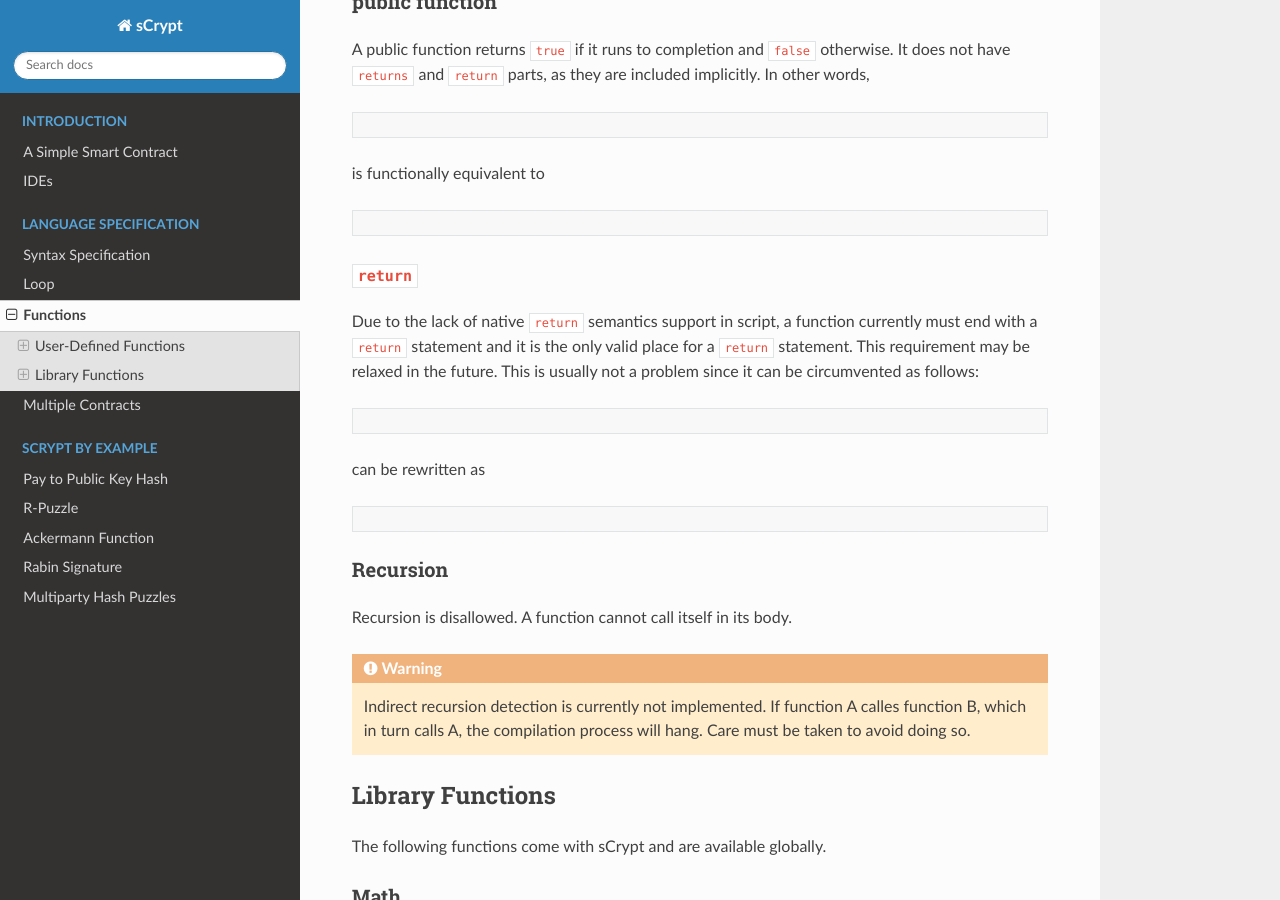
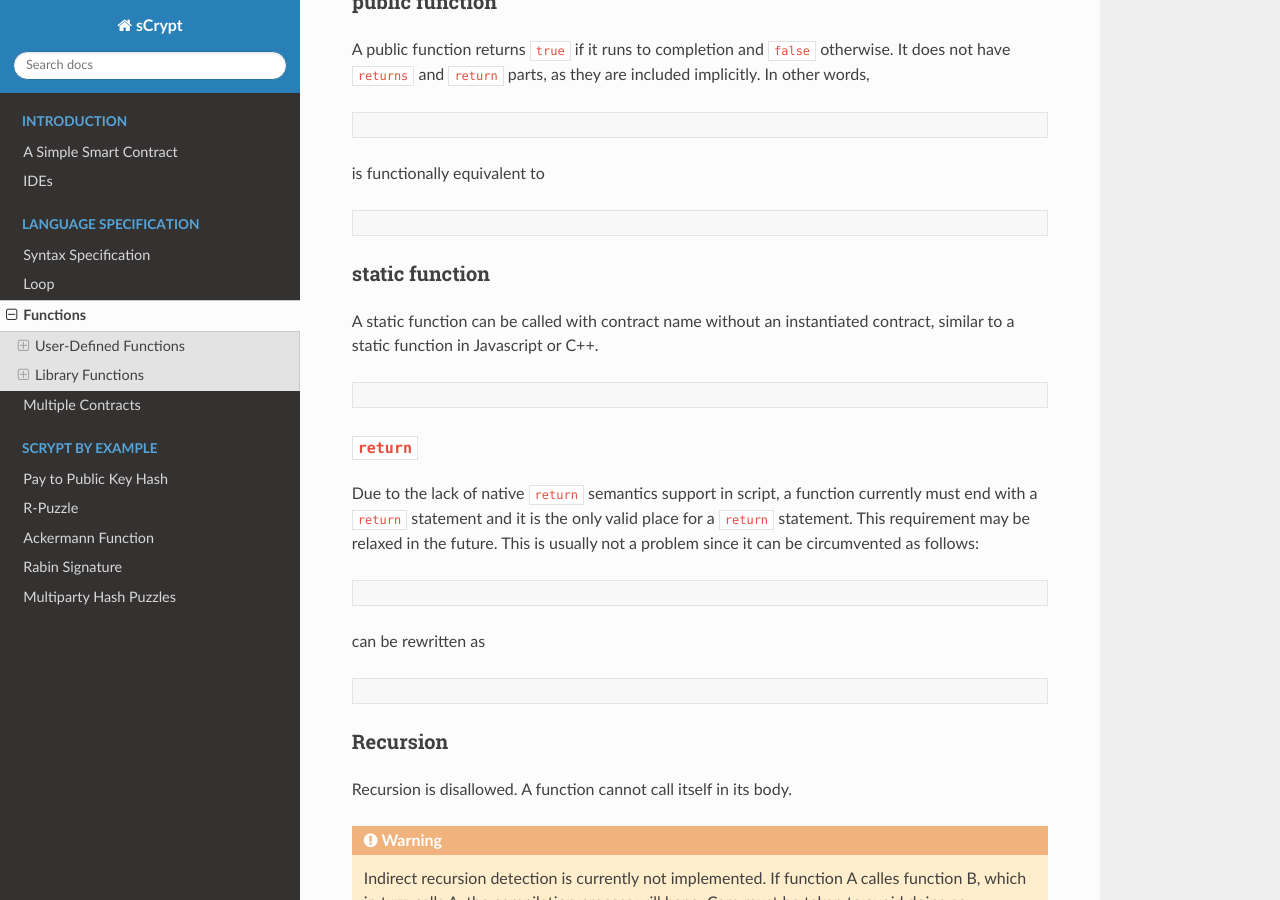
Before and after one commit to sCrypt-Inc/specification, a Sphinx documentation site: the page built from docs/functions.rst, in a window 1280 px wide and 900 px high, scrolled down 375 px. Built offline with Sphinx 7.4.7 and the Read the Docs theme 2.0.0, drawn with Linux system fonts in a browser that asks for light colours.

Commit message:
add static function

```diff
--- a/docs/functions.rst
+++ b/docs/functions.rst
@@ -32,6 +32,28 @@ is functionally equivalent to
     public function sum(int a) returns (bool) {
         require(a == 0);
         return true;
+    }
+
+static function
+---------------
+A static function can be called with contract name without an instantiated contract, similar to a static function in Javascript or C++.
+
+.. code-block:: solidity
+
+    contract Foo {
+        static function sum(int a, int b) returns (int) {
+                return a + b;
+        }
+
+        function double(int x) returns (int) {
+            return this.sum(x, x);
+        }
+    }
+
+    contract Bar {
+        public function unlock(int y) {
+            require(y == Foo.sum(1, 2));
+        }
     }
 
 ``return``
--- a/docs/syntax.rst
+++ b/docs/syntax.rst
@@ -13,7 +13,7 @@ Formal Specification
     var &::= formal;\\
     formal &::= \mathrm{TYPE}\ \mathrm{ID}\\
     constructor &::= \mathrm{constructor}([formal[,\ formal]^*])\ \{\ [stmt]^*\ \}\\
-    function &::= \mathrm{[public]}\ \mathrm{function}\ \mathrm{ID}([formal[,\ formal]^*])\ \mathrm{[returns}\ (\mathrm{TYPE]})\ \{\ [stmt]^*\ \mathrm{[return}\ expr;]\ \}\\
+    function &::= \mathrm{[public|static]}\ \mathrm{function}\ \mathrm{ID}([formal[,\ formal]^*])\ \mathrm{[returns}\ (\mathrm{TYPE]})\ \{\ [stmt]^*\ \mathrm{[return}\ expr;]\ \}\\
     stmt &::= \mathrm{TYPE}\ \mathrm{ID} = expr;\\
             &\ \ \ |\ \ \mathrm{ID}\ \mathrm{ID} = \mathrm{new}\ \mathrm{ID}(expr^*);\\
             &\ \ \ |\ \ \mathrm{ID} = expr;\\
```
